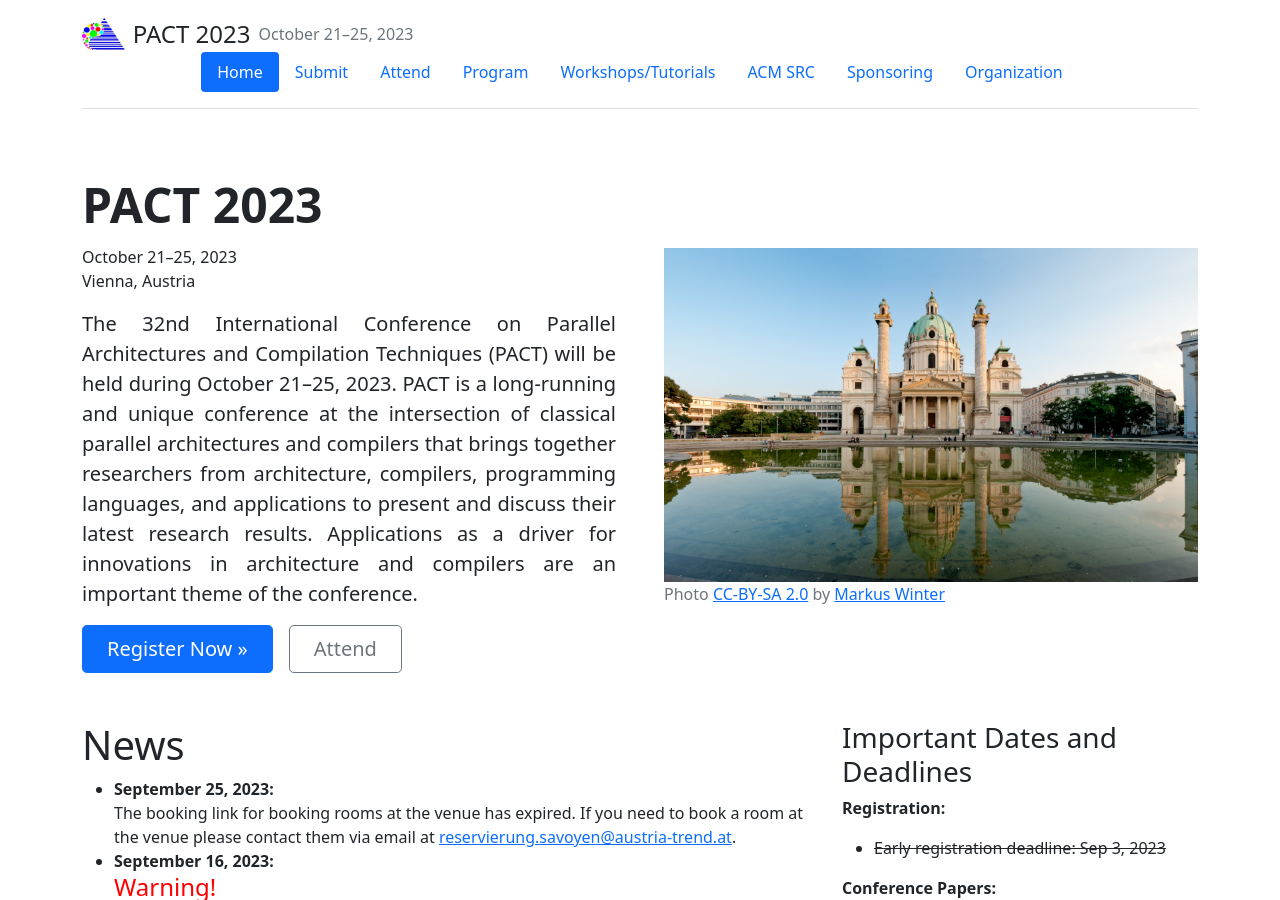
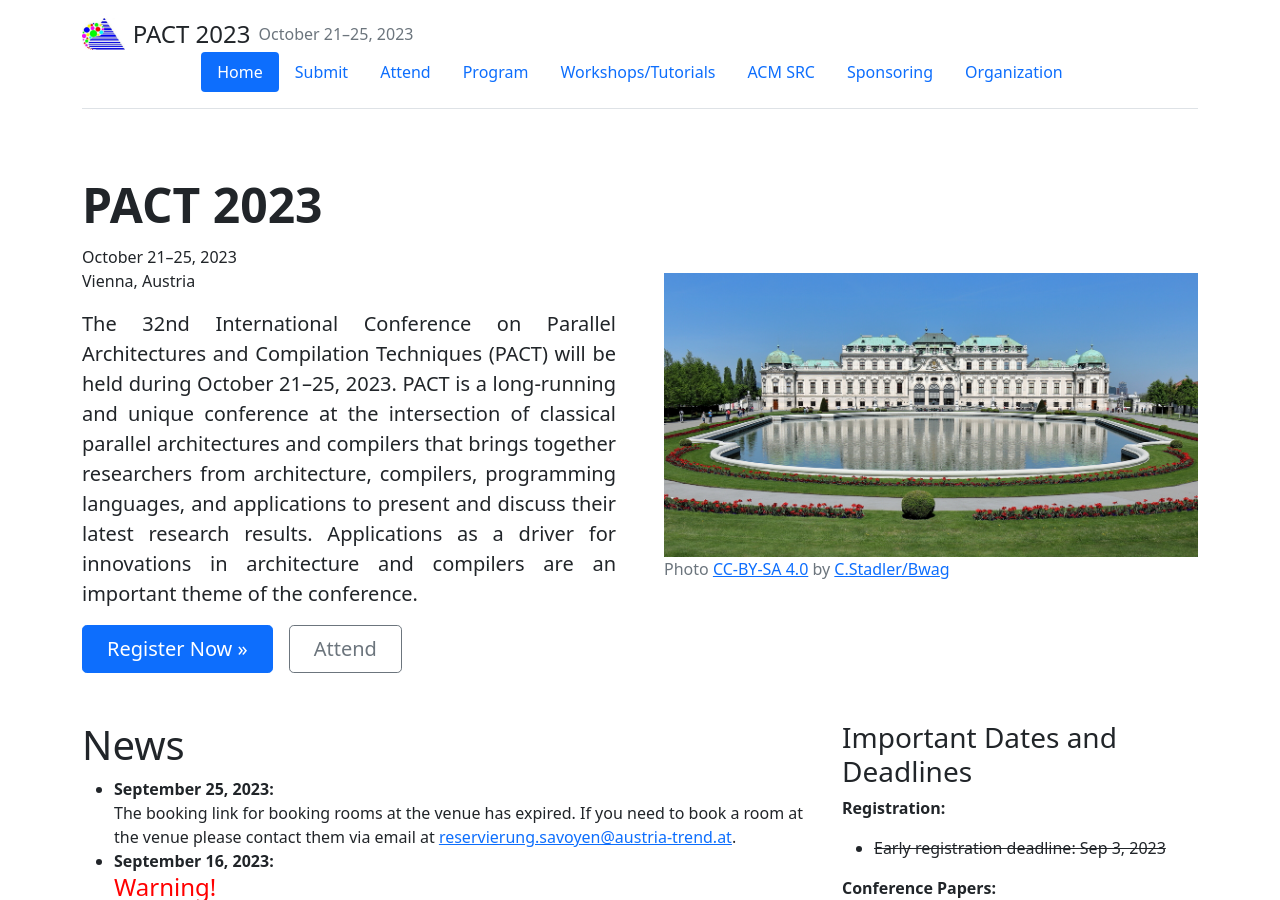
Before and after one commit to pact2023/pact2023.github.io, a Jekyll site: the page built from index.html, in a window 1280 px wide and 900 px high. Built offline with Jekyll 4.4.1, drawn with Linux system fonts in a browser that asks for light colours.

Commit message:
index: Use image of Belvedere instead of Karlskirche

```diff
--- a/_includes/index_hero.html
+++ b/_includes/index_hero.html
@@ -2,9 +2,9 @@
 <main>
     <div class="row flex-lg-row-reverse align-items-center g-5 py-5">
         <div class="col-10 col-sm-8 col-lg-6">
-            <img src="{{site.baseUrl}}/images/Karlskirche.png" class="d-block mx-lg-auto img-fluid" alt="Karlskirche" loading="lazy">
+            <img src="{{site.baseUrl}}/images/Belvedere.jpg" class="d-block mx-lg-auto img-fluid" alt="Belvedere" loading="lazy">
             <span class="text-muted">
-                Photo <a href="https://creativecommons.org/licenses/by-sa/2.0/">CC-BY-SA 2.0</a> by <a href="https://www.flickr.com/photos/ghazzog/3992736014/">Markus Winter</a>
+                Photo <a href="https://creativecommons.org/licenses/by-sa/4.0/">CC-BY-SA 4.0</a> by <a href="https://commons.wikimedia.org/wiki/User:Bwag">C.Stadler/Bwag</a>
             </span>
         </div>
 
```
Also changed, not shown: images/Belvedere.jpg (added).
